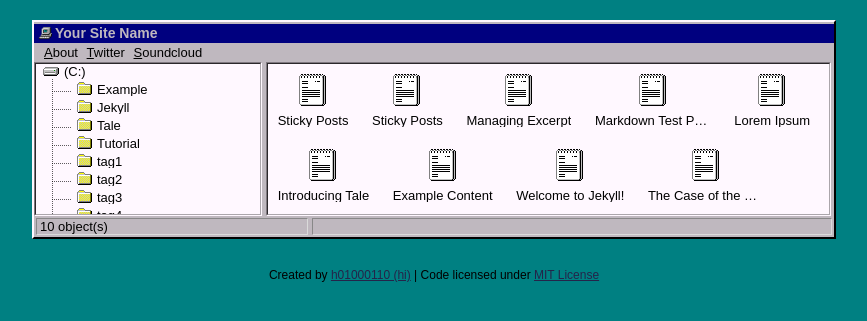
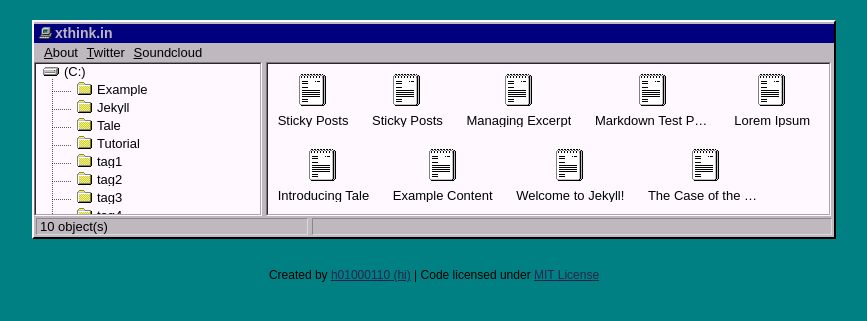
Before and after one commit to xthinkin/xthinkin, a Jekyll site: the page built from index.html, in a window 1280 px wide. Shown: the top 321 px of the page, without its empty margins (206-1073 px from the left). Built offline with Jekyll 4.4.1, drawn with Linux system fonts in a browser that asks for light colours.

Commit message:
Update _config.yml

```diff
--- a/_config.yml
+++ b/_config.yml
@@ -3,7 +3,7 @@ url: #Your url here
 baseurl: /project
 
 # variables
-name: Your Site Name
+name: xthink.in
 description: Your description here
 google_verification: null
 
```
